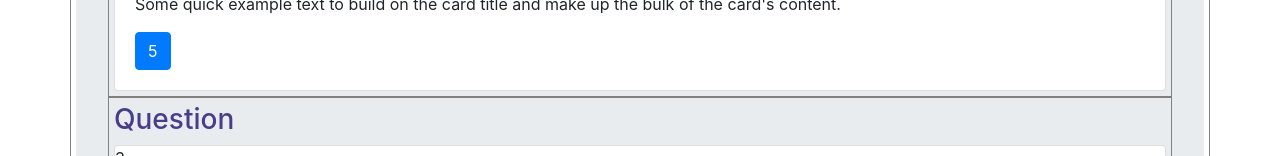
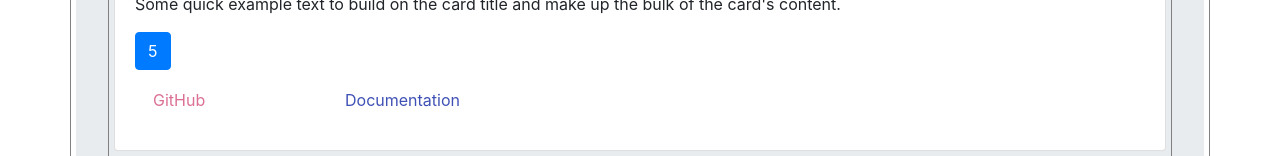
Before and after one commit to bob-smith-compass/react-props-state, a React (Create React App) app: page / in a window 1280 px wide. Shown: the part 644-800 px from the top of the page. Built offline with nearby package versions, Linux system fonts and the light colour scheme.

Commit message:
styled-components.com

```diff
--- a/src/components/question/Question.jsx
+++ b/src/components/question/Question.jsx
@@ -1,4 +1,5 @@
 import React from 'react';
+import SButton from '../../styled-components/button-styled';
 
 export default function Question(props) {
     return (
@@ -21,6 +22,7 @@ export default function Question(props) {
                         <h5 className="card-title">Card title</h5>
                         <p className="card-text">Some quick example text to build on the card title and make up the bulk of the card's content.</p>
                         <a href="#" className="btn btn-primary" style={{minWidth: "6 rem"}}>{props.question.points}</a>
+                        <SButton />
                     </div>
 </div>
             </div>
--- a/src/styled-components/button-styled.jsx
+++ b/src/styled-components/button-styled.jsx
@@ -1,15 +1,46 @@
-import styled and {css} from 'styled-components';
 
-const Sbutton = styled.button`
-border-radius: 5px;
-color: red;
+import React from 'react'
+import styled, { css } from 'styled-components';
+import { Link } from '@material-ui/core';
 
-${props => props.primary && css`
-background-color: yellow;
-color: green;
-`}
-`;
 
-const Container = styled.div`
-text-align: center;
+
+const Button = styled.a`
+  /* This renders the buttons above... Edit me! */
+  display: inline-block;
+  border-radius: 3px;
+  padding: 0.5rem 0;
+  margin: 0.5rem 1rem;
+  width: 11rem;
+  background: transparent;
+  color: white;
+  border: 2px solid white;
+
+  /* The GitHub button is a primary button
+   * edit this to target it specifically! */
+  ${props => props.primary && css`
+    background: white;
+    color: palevioletred;
+  `}
 `
+
+export default function SButton() {
+
+
+    return (
+        <div>
+            <Button
+                href="https://github.com/styled-components/styled-components"
+                target="_blank"
+                rel="noopener"
+                primary
+            >
+                GitHub
+    </Button>
+
+            <Button as={Link} href="https://www.styled-components.com/" prefetch>
+                Documentation
+    </Button>
+        </div>
+    );
+}
```
